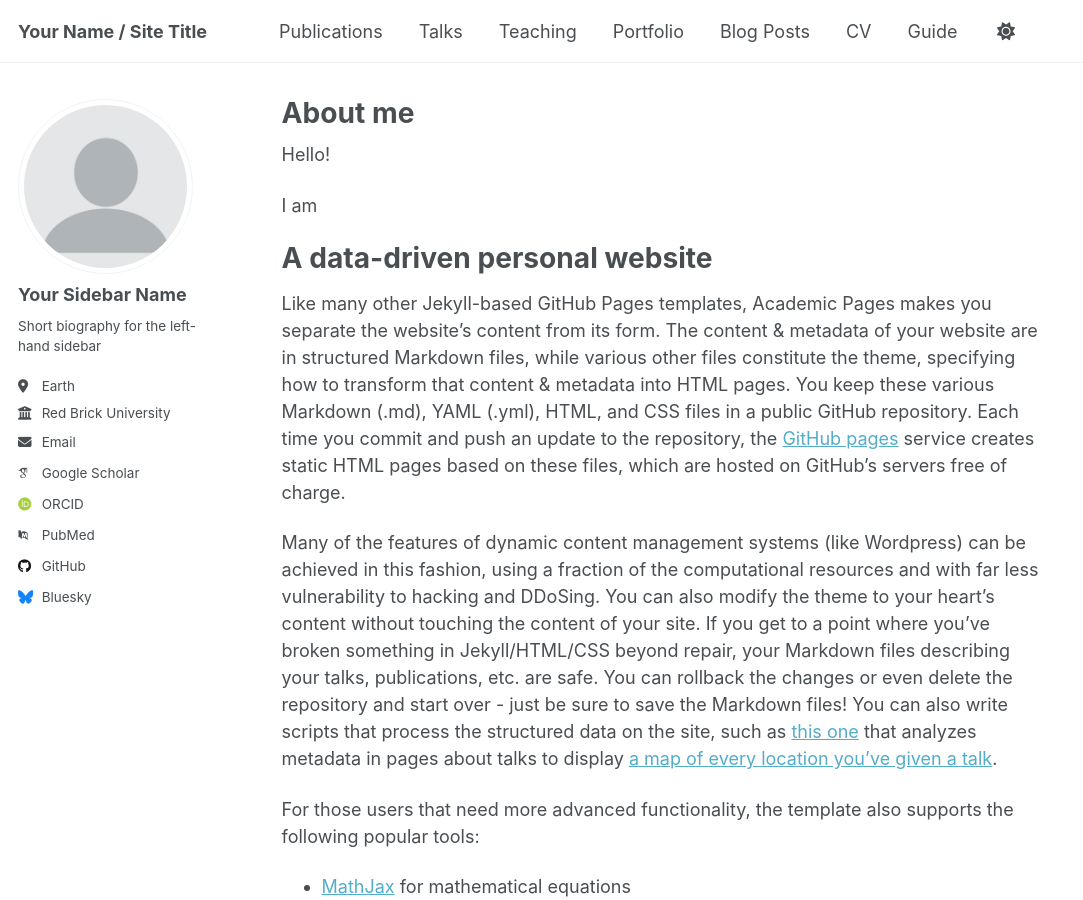
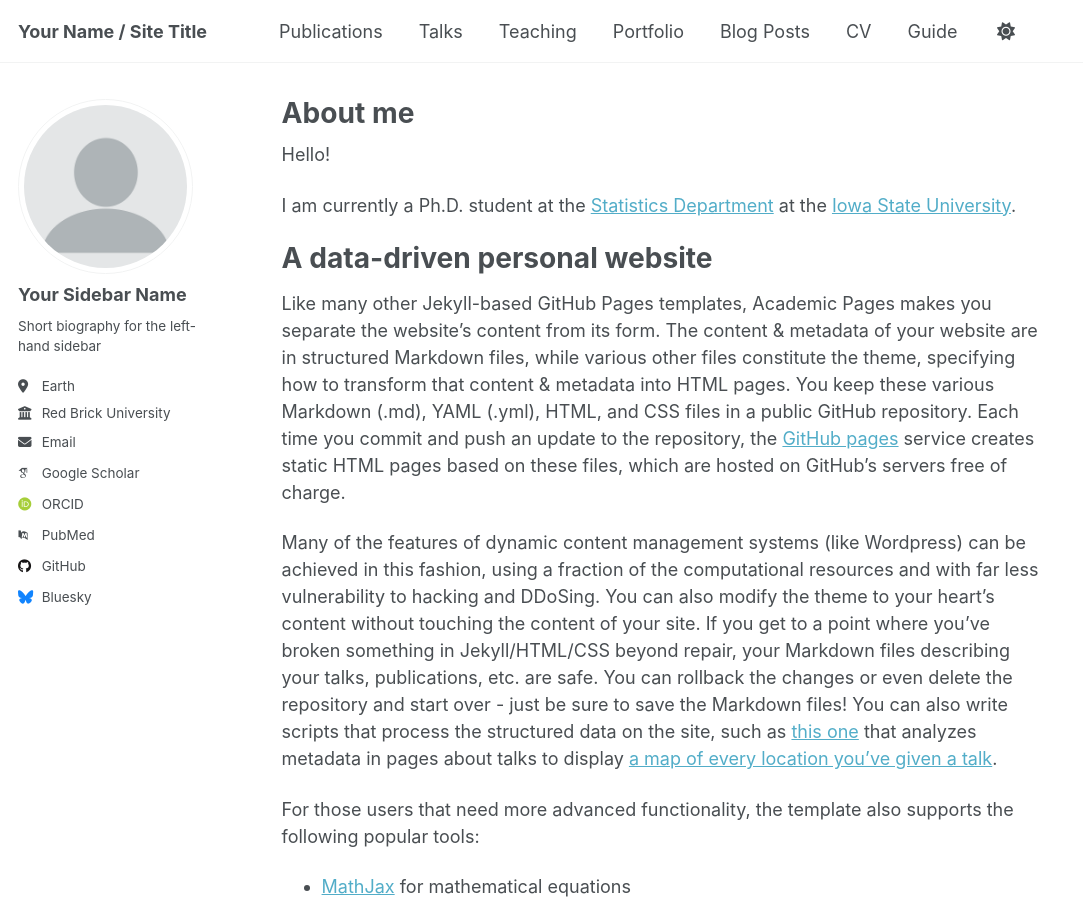
Before and after one commit to efraimlyp/efraimlyp.github.io, a Jekyll site: the page built from _pages/about.md, in a window 1280 px wide and 900 px high. Shown: the whole window, without its empty margins (0-1083 px from the left). Built offline with Jekyll 4.4.1, drawn with Linux system fonts in a browser that asks for light colours; some web fonts are replaced; a script that is not in the unit is left out.

Commit message:
Update about.md

```diff
--- a/_pages/about.md
+++ b/_pages/about.md
@@ -9,7 +9,7 @@ redirect_from:
 
 Hello!
 
-I am
+I am currently a Ph.D. student at the [Statistics Department](https://www.stat.iastate.edu/) at the [Iowa State University](https://www.iastate.edu/).
 
 A data-driven personal website
 ======
```
